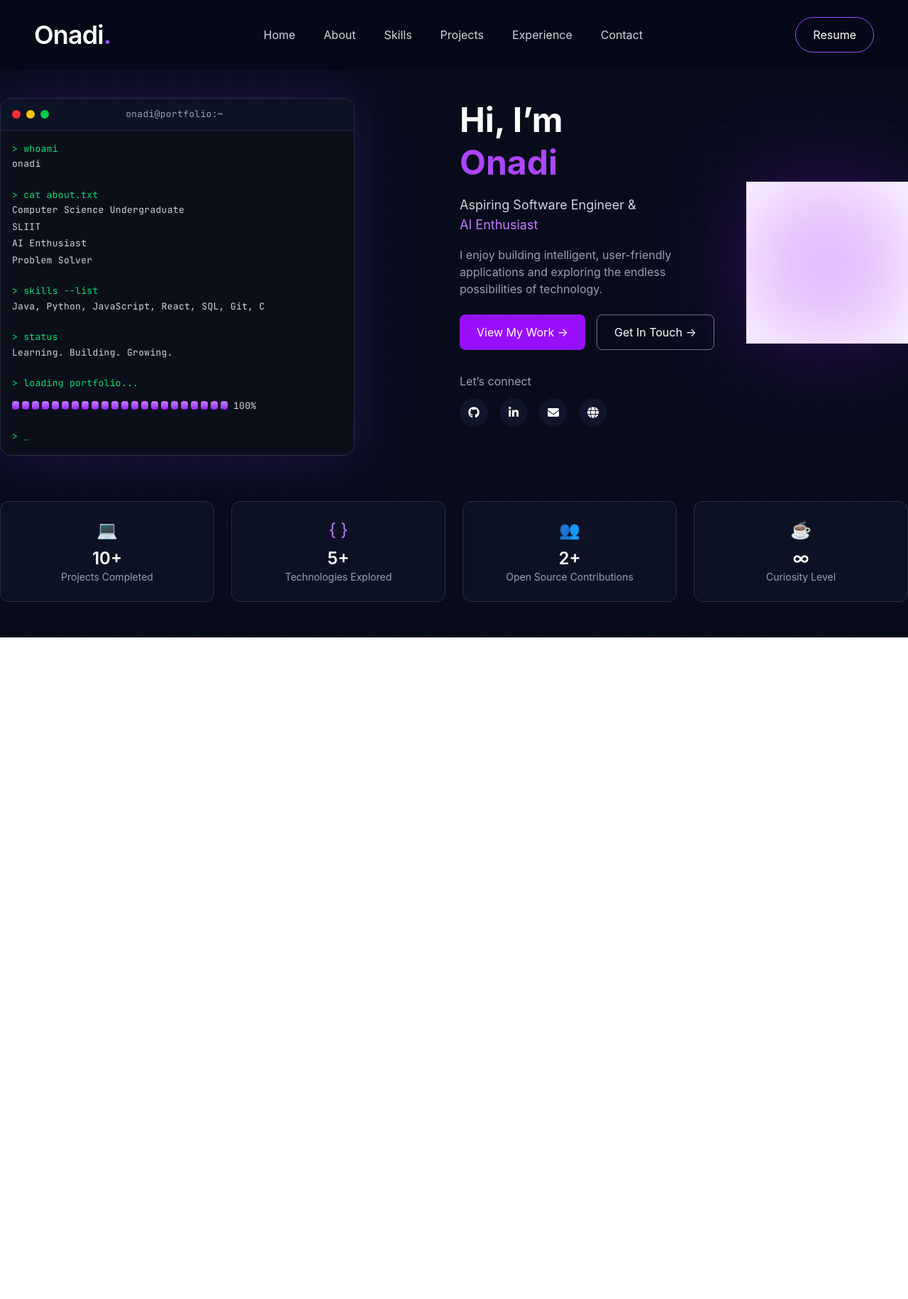
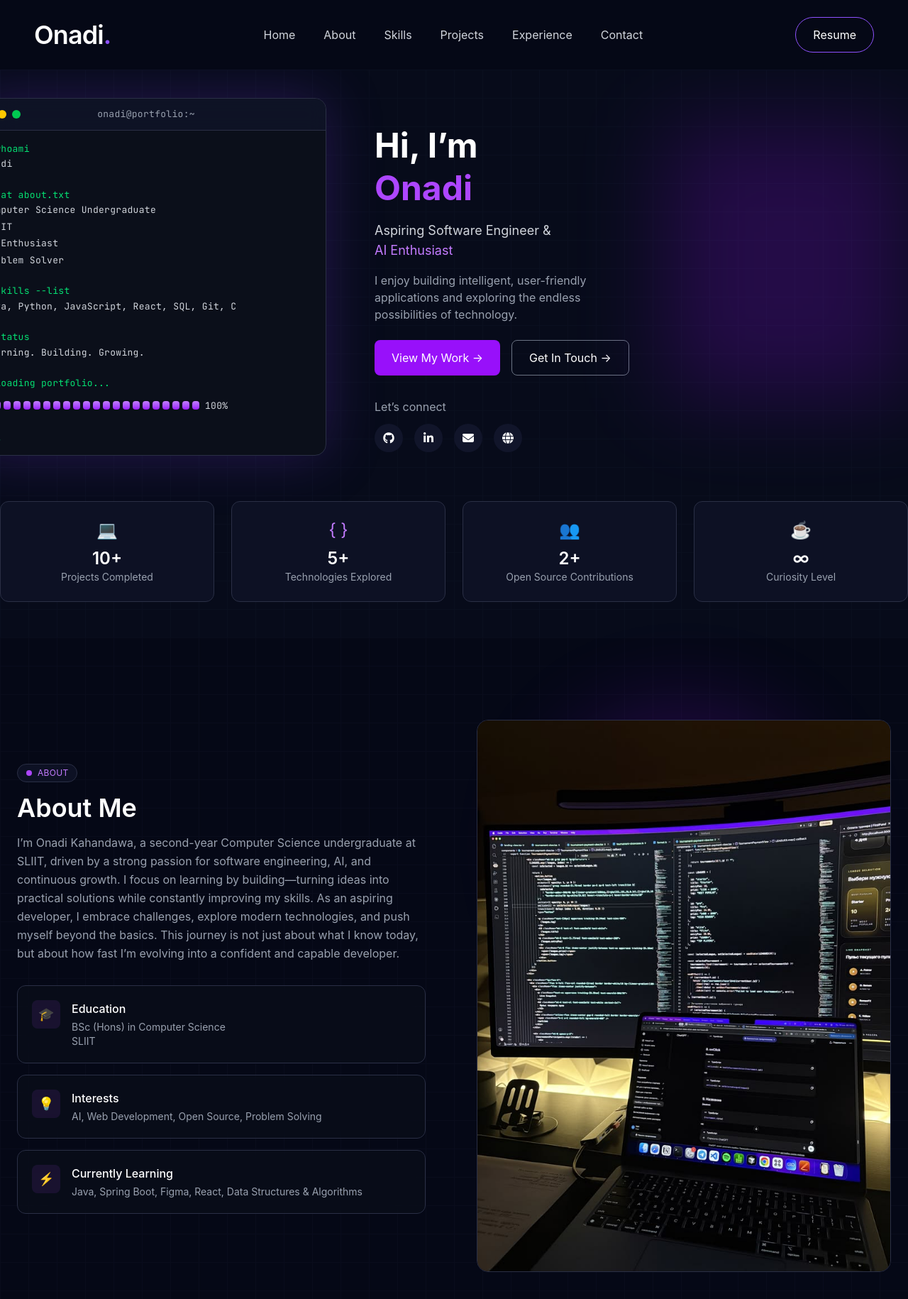
Before and after one commit to IT25104032/Onadi-Developer-Portfolio, a React (Vite) app: page / in a window 1280 px wide. Shown: the top 1830 px of the page at 71% size. Before the commit the page ends 898 px from the top, so only its background shows below. Built offline with nearby package versions, Linux system fonts and the light colour scheme.

Commit message:
About me section update

```diff
--- a/src/App.jsx
+++ b/src/App.jsx
@@ -1,11 +1,13 @@
 import Navbar from "./components/Navbar";
 import Hero from "./components/Hero";
+import About from "./components/About";
 
 function App() {
   return (
     <div className="min-h-screen bg-[#050816]">
       <Navbar />
       <Hero />
+      <About />
     </div>
   );
 }
--- /dev/null
+++ b/src/components/About.jsx
@@ -0,0 +1,137 @@
+import { motion } from "framer-motion";
+
+function About() {
+    return (
+        <motion.section
+            id="about"
+            initial={{ opacity: 0, y: 80 }}
+            whileInView={{ opacity: 1, y: 0 }}
+            transition={{ duration: 0.8 }}
+            viewport={{ once: true }}
+            className="py-24 bg-[#050816] relative"
+        >
+
+            {/* GRID BACKGROUND */}
+            <div className="absolute inset-0 bg-[linear-gradient(to_right,#1a1f35_1px,transparent_1px),linear-gradient(to_bottom,#1a1f35_1px,transparent_1px)] bg-[size:40px_40px] opacity-20"></div>
+
+            <div className="max-w-7xl mx-auto px-6 relative z-10">
+
+                <div className="grid md:grid-cols-2 gap-16 items-center">
+
+                    {/* LEFT SIDE */}
+                    <div className="max-w-xl">
+
+                        {/* TAG */}
+                        <div className="inline-flex items-center gap-2 px-3 py-1 rounded-full bg-[#0D1124] border border-[#2A2F45] mb-4">
+                            <span className="w-2 h-2 bg-purple-500 rounded-full"></span>
+                            <p className="text-purple-400 text-xs tracking-wide">ABOUT</p>
+                        </div>
+
+                        {/* TITLE */}
+                        <h2 className="text-white text-3xl md:text-4xl font-semibold mb-4">
+                            About Me
+                        </h2>
+
+                        {/* DESCRIPTION */}
+                        <p className="text-gray-400 leading-relaxed mb-8">
+                            I’m Onadi Kahandawa, a second-year Computer Science undergraduate at SLIIT, driven by a strong passion for software engineering, AI, and continuous growth. I focus on learning by building—turning ideas into practical solutions while constantly improving my skills.
+
+                            As an aspiring developer, I embrace challenges, explore modern technologies, and push myself beyond the basics. This journey is not just about what I know today, but about how fast I’m evolving into a confident and capable developer.            </p>
+
+                        {/* CARDS */}
+                        <div className="space-y-4">
+
+                            {/* CARD 1 */}
+                            <motion.div
+                                initial={{ opacity: 0, y: 40 }}
+                                whileInView={{ opacity: 1, y: 0 }}
+                                transition={{ delay: 0.2 }}
+                                className="group relative bg-[#0B0F1A]/70 backdrop-blur-xl border border-[#2A2F45] rounded-xl p-5 hover:border-purple-500/40 hover:-translate-y-1 transition duration-300"
+                            >
+                                <div className="flex items-start gap-4">
+                                    <div className="w-10 h-10 flex items-center justify-center rounded-lg bg-purple-500/10 text-purple-400 text-lg">
+                                        🎓
+                                    </div>
+                                    <div>
+                                        <h3 className="text-white font-medium mb-1">Education</h3>
+                                        <p className="text-gray-400 text-sm">
+                                            BSc (Hons) in Computer Science <br /> SLIIT
+                                        </p>
+                                    </div>
+                                </div>
+                                <span className="absolute right-4 top-5 text-gray-500 group-hover:text-purple-400 transition">
+
+                                </span>
+                            </motion.div>
+
+                            {/* CARD 2 */}
+                            <motion.div
+                                initial={{ opacity: 0, y: 40 }}
+                                whileInView={{ opacity: 1, y: 0 }}
+                                transition={{ delay: 0.4 }}
+                                className="group relative bg-[#0B0F1A]/70 backdrop-blur-xl border border-[#2A2F45] rounded-xl p-5 hover:border-purple-500/40 hover:-translate-y-1 transition duration-300"
+                            >
+                                <div className="flex items-start gap-4">
+                                    <div className="w-10 h-10 flex items-center justify-center rounded-lg bg-purple-500/10 text-purple-400 text-lg">
+                                        💡
+                                    </div>
+                                    <div>
+                                        <h3 className="text-white font-medium mb-1">Interests</h3>
+                                        <p className="text-gray-400 text-sm">
+                                            AI, Web Development, Open Source, Problem Solving
+                                        </p>
+                                    </div>
+                                </div>
+                                <span className="absolute right-4 top-5 text-gray-500 group-hover:text-purple-400 transition">
+
+                                </span>
+                            </motion.div>
+
+                            {/* CARD 3 */}
+                            <motion.div
+                                initial={{ opacity: 0, y: 40 }}
+                                whileInView={{ opacity: 1, y: 0 }}
+                                transition={{ delay: 0.6 }}
+                                className="group relative bg-[#0B0F1A]/70 backdrop-blur-xl border border-[#2A2F45] rounded-xl p-5 hover:border-purple-500/40 hover:-translate-y-1 transition duration-300"
+                            >
+                                <div className="flex items-start gap-4">
+                                    <div className="w-10 h-10 flex items-center justify-center rounded-lg bg-purple-500/10 text-purple-400 text-lg">
+                                        ⚡
+                                    </div>
+                                    <div>
+                                        <h3 className="text-white font-medium mb-1">Currently Learning</h3>
+                                        <p className="text-gray-400 text-sm">
+                                            Java, Spring Boot, Figma, React, Data Structures & Algorithms
+                                        </p>
+                                    </div>
+                                </div>
+                                <span className="absolute right-4 top-5 text-gray-500 group-hover:text-purple-400 transition">
+
+                                </span>
+                            </motion.div>
+
+                        </div>
+                    </div>
+
+                    {/* RIGHT SIDE IMAGE */}
+                    <div className="relative flex justify-center">
+
+                        {/* GLOW */}
+                        <div className="absolute w-[400px] h-[400px] bg-purple-600 blur-3xl opacity-20 rounded-full"></div>
+
+                        {/* IMAGE */}
+                        <img
+                            src="/about.jpg"  // 🔥 replace with your image
+                            alt="about"
+                            className="w-[800px] rounded-2xl border border-[#2A2F45] relative z-10 object-cover mt-5 -mt-40"
+                        />
+
+                    </div>
+
+                </div>
+            </div>
+        </motion.section>
+    );
+}
+
+export default About;
--- a/src/components/Hero.jsx
+++ b/src/components/Hero.jsx
@@ -12,7 +12,7 @@ function Hero() {
                 <div className="grid md:grid-cols-2 gap-4 items-center">
 
                     {/* LEFT - TERMINAL */}
-          <div className="mt-10 bg-[#0B0F1A] border border-[#2A2F45] rounded-2xl w-full max-w-[500px] overflow-hidden terminal-glow">
+                    <div className="mt-10 -ml-10 bg-[#0B0F1A] border border-[#2A2F45] rounded-2xl w-full max-w-[500px] overflow-hidden terminal-glow">
 
                         {/* TOP BAR */}
                         <div className="flex items-center justify-between px-4 py-3 bg-[#0F1428]/80 backdrop-blur-md border-b border-[#2A2F45]">
@@ -90,7 +90,7 @@ function Hero() {
                     <div className="flex items-center justify-between gap-10">
 
                         {/* TEXT */}
-            <div className="max-w-[500px]">
+                        <div className="max-w-[520px] mt-18 -ml-30">
 
                             <h1 className="text-5xl font-bold leading-tight">
                                 Hi, I’m <br />
@@ -145,11 +145,17 @@ function Hero() {
                         </div>
 
                         {/* GIF */}
-            <div className="relative hidden md:block">
+                        <div className="relative hidden md:flex justify-center items-center">
 
-              <div className="absolute inset-0 bg-purple-600 blur-3xl opacity-30"></div>
+                            {/* glow */}
+                            <div className="absolute inset-0 bg-purple-600 blur-3xl opacity-20"></div>
 
-              <img src="/dev.gif" alt="profile" />
+                            {/* gif */}
+                            <img
+                                src="/dev.gif"
+                                alt="profile"
+                                className="w-[700px] h-auto mt-10 ml-10 relative z-10"
+                            />
 
                         </div>
 
```
Also changed, not shown: public/about.jpg (added), public/dev.gif. Lines whose indentation alone changed are shown as unchanged.
